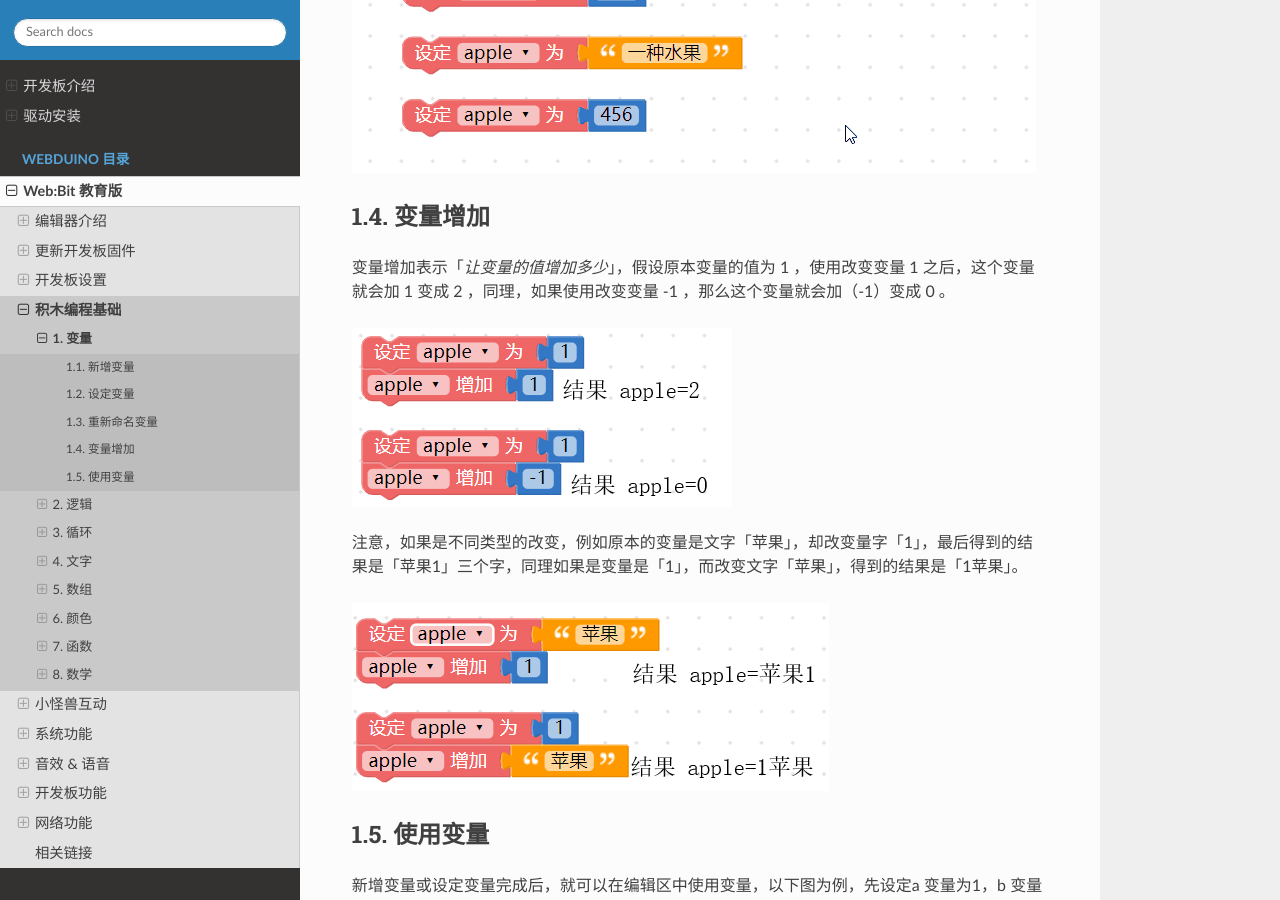
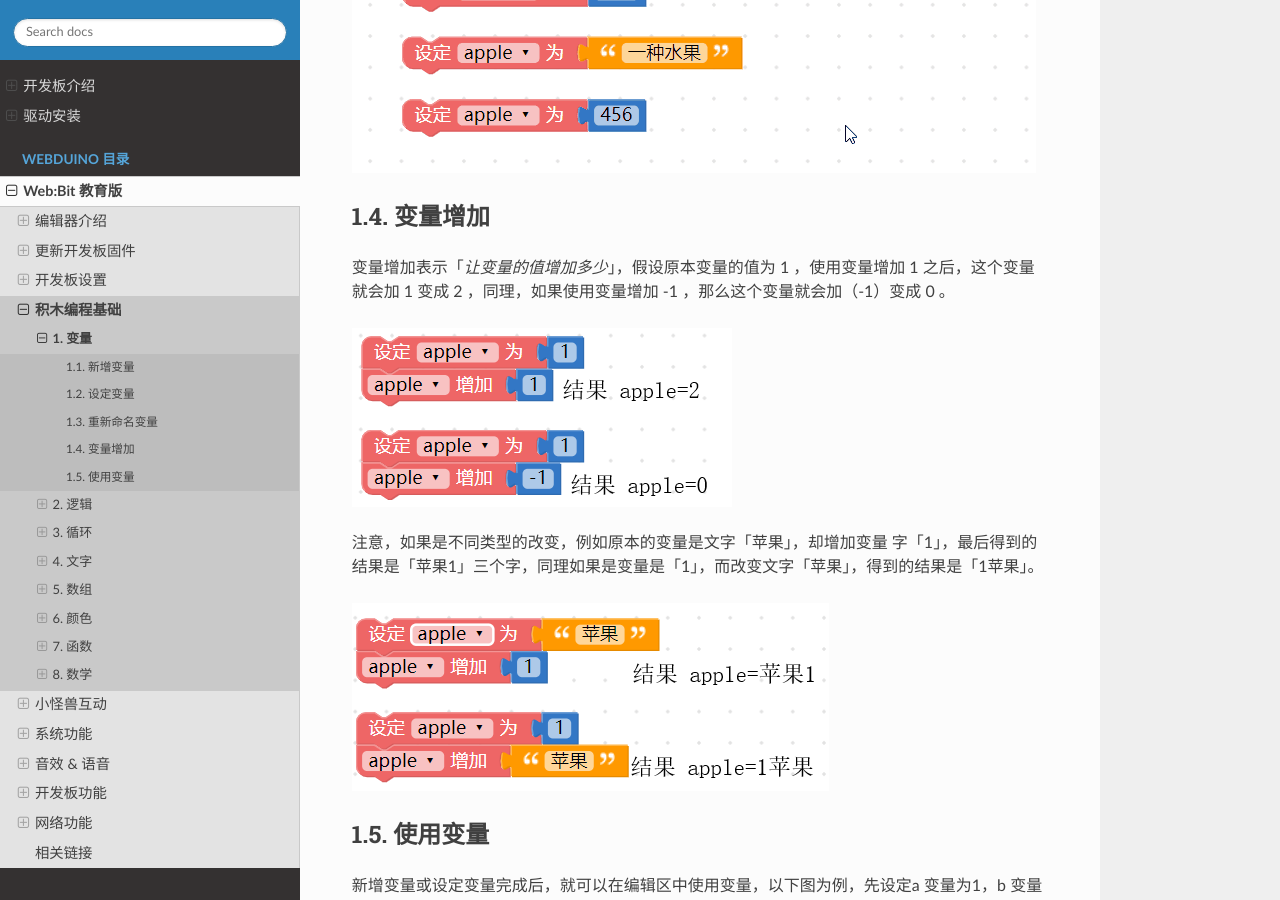
Before and after one commit to BPI-STEAM/simplified_webbit_docs, a Sphinx documentation site: the page built from source/webduino/tutorials/basic/variables.md, in a window 1280 px wide and 900 px high, scrolled down 2438 px. Built offline with Sphinx 7.4.7 and the Read the Docs theme 2.0.0, drawn with Linux system fonts in a browser that asks for light colours; pages that are not in the unit, such as notebooks, are missing from menus.

Commit message:
Update variables.md

```diff
--- a/source/webduino/tutorials/basic/variables.md
+++ b/source/webduino/tutorials/basic/variables.md
@@ -34,11 +34,11 @@
 
 ### 变量增加
 
-变量增加表示「*让变量的值增加多少*」，假设原本变量的值为 1 ，使用改变变量 1 之后，这个变量就会加 1 变成 2 ，同理，如果使用改变变量 -1 ，那么这个变量就会加（-1）变成 0 。
+变量增加表示「*让变量的值增加多少*」，假设原本变量的值为 1 ，使用变量增加 1 之后，这个变量就会加 1 变成 2 ，同理，如果使用变量增加 -1 ，那么这个变量就会加（-1）变成 0 。
 
 ![](variables/upload_974c14c2cab0fa43e48c69fa8f230a60.png)
 
-注意，如果是不同类型的改变，例如原本的变量是文字「苹果」，却改变量字「1」，最后得到的结果是「苹果1」三个字，同理如果是变量是「1」，而改变文字「苹果」，得到的结果是「1苹果」。
+注意，如果是不同类型的改变，例如原本的变量是文字「苹果」，却增加变量 字「1」，最后得到的结果是「苹果1」三个字，同理如果是变量是「1」，而改变文字「苹果」，得到的结果是「1苹果」。
 
 ![](variables/upload_4e99e403bd636d4708affc09d34547a2.png)
 
```
